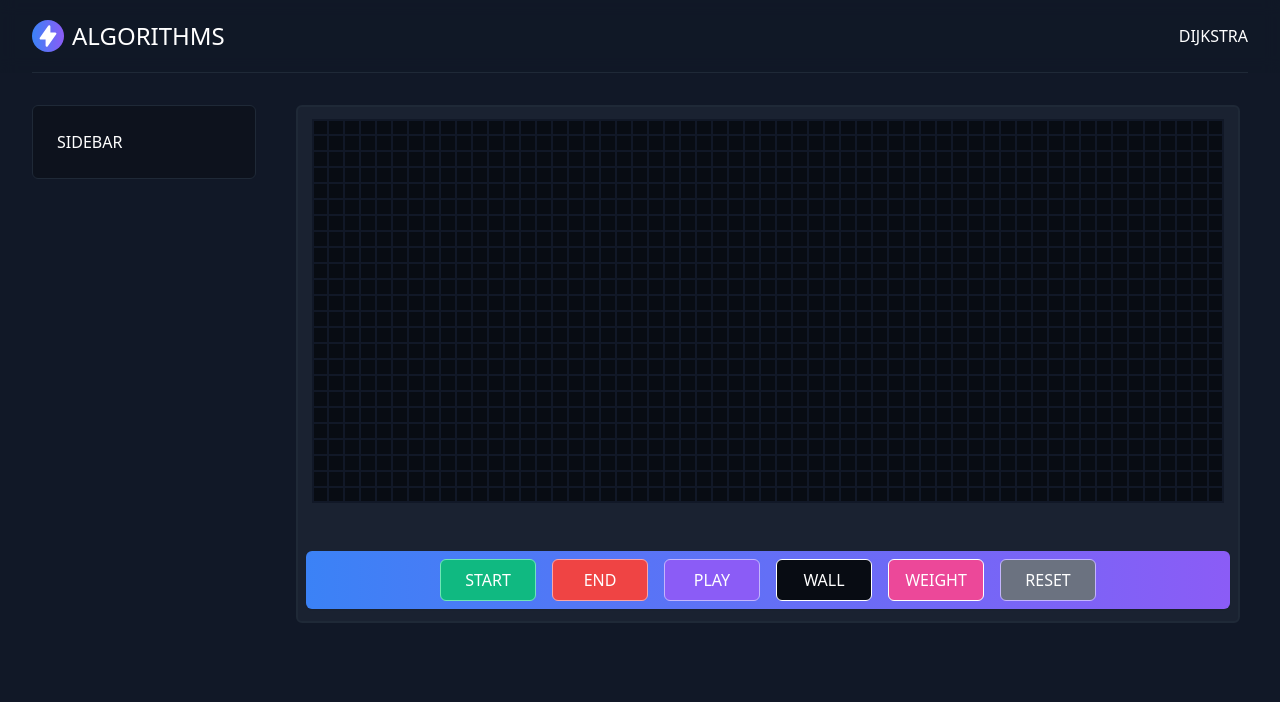
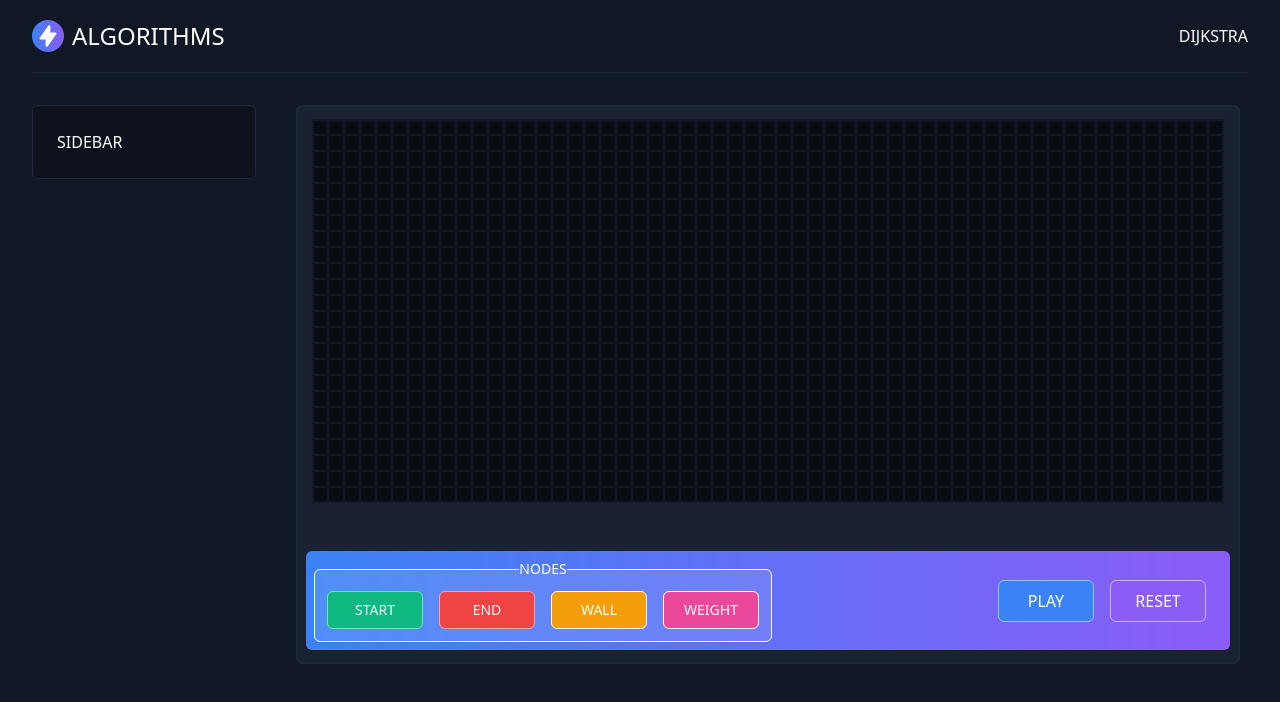
Before and after one commit to Squshy/algorithm-showcase, a Next.js app in the folder client/: page / in a window 1280 px wide. Shown: the top 702 px of the page. Built offline with nearby package versions, Linux system fonts and the light colour scheme.

Commit message:
changed menu a lil bit

```diff
--- a/client/components/grid/GridNode.tsx
+++ b/client/components/grid/GridNode.tsx
@@ -22,7 +22,7 @@ export const GridNode: React.FC<GridNodeProps> = ({
       } ${endRow && "border-b-2"} ${endCol && "border-r-2"} ${
         node.col === 0 && "border-l-2"
       }
-      ${node.isWall && "bg-white"}
+      ${node.isWall && "bg-yellow-500"}
       ${
         node.visited &&
         node.isStart === false &&
--- a/client/components/grid/GridOptions.tsx
+++ b/client/components/grid/GridOptions.tsx
@@ -1,36 +1,60 @@
-import React from 'react';
-import { NODE_TO_SET } from '../../constants';
+import React from "react";
+import { NODE_TO_SET } from "../../constants";
 
 interface GridOptionsProps {
-  setNodeToSet: (option:string) => void;
+  setNodeToSet: (option: string) => void;
   resetGrid: () => void;
   startAlgo: () => void;
 }
 
-export const GridOptions:React.FC<GridOptionsProps> = ({setNodeToSet, resetGrid, startAlgo}) => {
+export const GridOptions: React.FC<GridOptionsProps> = ({
+  setNodeToSet,
+  resetGrid,
+  startAlgo,
+}) => {
   return (
     <div
       className={`bg-gradient-to-r from-blue-500 to-purple-500 w-full p-2 rounded-md items-center justify-center shadow-sm`}
     >
       <div
-            className={`flex flex-row flex-wrap -mx-2 justify-center items-center`}
+        className={`flex flex-row flex-wrap justify-between items-center p-2`}
       >
+        <fieldset className="border border-solid border-white p-1 rounded-md text-center text-sm -m-2 flex bg-opacity-10 shadow-sm bg-white flex-wrap items-center justify-evenly w-full md:w-auto">
+          <legend>NODES</legend>
           <button
-              className={`p-2 bg-green-500 border-green-300 border w-24 rounded-md hover:bg-opacity-75 transition duration-150 ease-in-out mx-2`}
+            className={`p-2 bg-green-500 border-green-300 border w-1/3 sm:w-24 rounded-md hover:bg-opacity-75 transition duration-150 ease-in-out m-2 transform hover:scale-105`}
             onClick={() => setNodeToSet(NODE_TO_SET.START)}
           >
             <span className={`sr-only`}>Start Node</span>
             START
           </button>
           <button
-              className={`p-2 bg-red-500 border-red-300 border w-24 rounded-md hover:bg-opacity-75 transition duration-150 ease-in-out mx-2`}
+            className={`p-2 bg-red-500 border-red-300 border w-1/3 sm:w-24 rounded-md hover:bg-opacity-75 transition duration-150 ease-in-out m-2 transform hover:scale-105`}
             onClick={() => setNodeToSet(NODE_TO_SET.END)}
           >
             <span className={`sr-only`}>End Node</span>
             END
           </button>
           <button
-              className={`p-2 bg-purple-500 border-purple-300 border w-24 rounded-md hover:bg-opacity-75 transition duration-150 ease-in-out mx-2`}
+            className={`p-2 bg-yellow-500 border-white border w-1/3 sm:w-24 rounded-md hover:bg-opacity-75 transition duration-150 ease-in-out m-2 transform hover:scale-105`}
+            onClick={() => setNodeToSet(NODE_TO_SET.WALL)}
+          >
+            <span className={`sr-only`}>Wall Node</span>
+            WALL
+          </button>
+
+          <button
+            className={`p-2 bg-pink-500 border-white border w-1/3 sm:w-24 rounded-md hover:bg-opacity-75 transition duration-150 ease-in-out m-2 transform hover:scale-105`}
+            onClick={() => setNodeToSet(NODE_TO_SET.WEIGHT)}
+          >
+            <span className={`sr-only`}>Weight Node</span>
+            WEIGHT
+          </button>
+        </fieldset>
+
+        <div className={`flex justify-evenly  w-full md:w-auto pt-4 md:p-0`}>
+          <button
+            className={`p-2 bg-blue-500 border-blue-300 border w-24 rounded-md hover:bg-opacity-75 transition duration-150 ease-in-out m-2 transform hover:scale-105`}
             onClick={() => startAlgo()}
           >
             <span className={`sr-only`}>Play Algorithm</span>
@@ -38,22 +62,7 @@ export const GridOptions:React.FC<GridOptionsProps> = ({setNodeToSet, resetGrid,
           </button>
 
           <button
-              className={`p-2 bg-black-50 border-white border w-24 rounded-md hover:bg-opacity-75 transition duration-150 ease-in-out mx-2`}
-              onClick={() => setNodeToSet(NODE_TO_SET.WALL)}
-            >
-              <span className={`sr-only`}>Wall Node</span>
-              WALL
-            </button>
-
-            <button
-              className={`p-2 bg-pink-500 border-white border w-24 rounded-md hover:bg-opacity-75 transition duration-150 ease-in-out mx-2`}
-              onClick={() => setNodeToSet(NODE_TO_SET.WEIGHT)}
-            >
-              <span className={`sr-only`}>Weight Node</span>
-              WEIGHT
-            </button>
-            <button
-              className={`p-2 bg-gray-500 border-purple-300 border w-24 rounded-md hover:bg-opacity-75 transition duration-150 ease-in-out mx-2`}
+            className={`p-2 bg-purple-500 border-purple-300 border w-24 rounded-md hover:bg-opacity-75 transition duration-150 ease-in-out m-2 transform hover:scale-105`}
             onClick={() => resetGrid()}
           >
             <span className={`sr-only`}>Reset Grid</span>
@@ -61,5 +70,6 @@ export const GridOptions:React.FC<GridOptionsProps> = ({setNodeToSet, resetGrid,
           </button>
         </div>
       </div>
-  )
-}
+    </div>
+  );
+};
```
Lines whose indentation alone changed are shown as unchanged.
